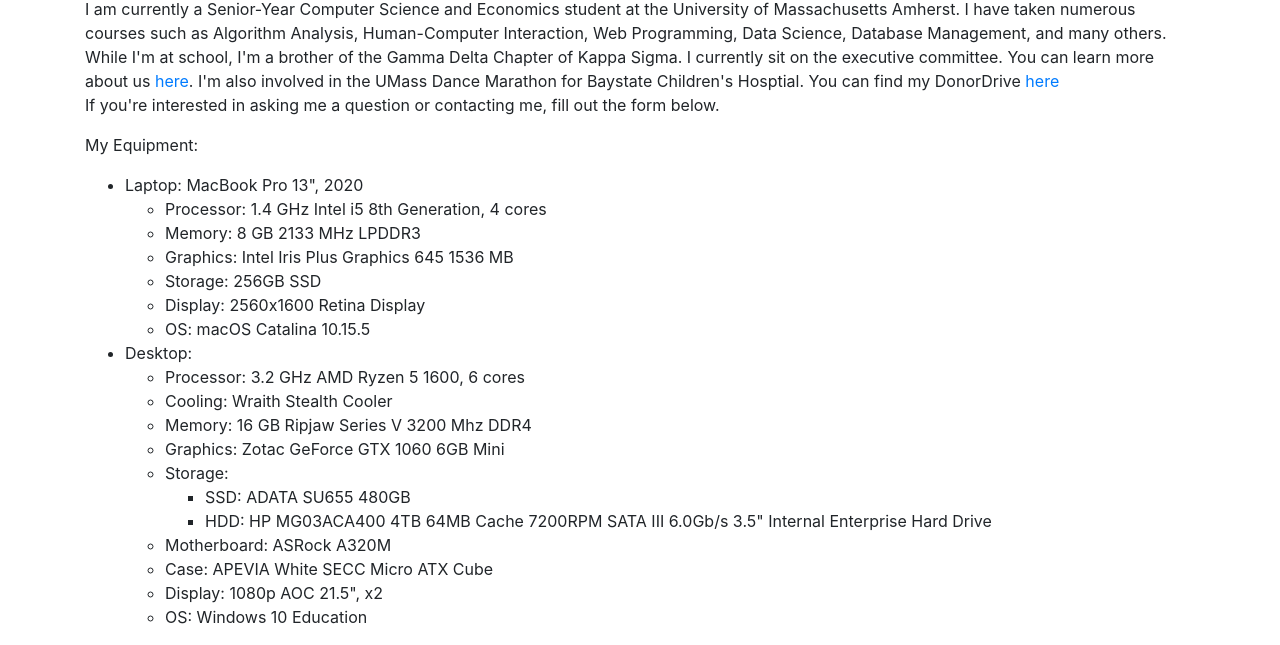
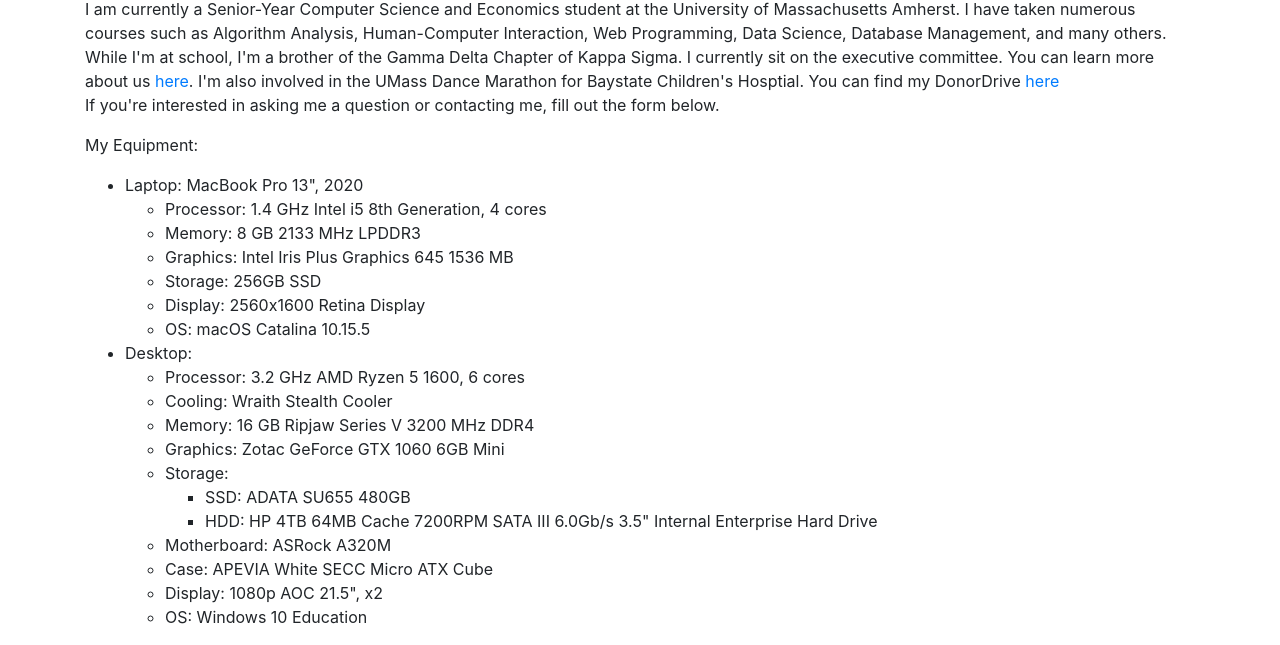
Before and after one commit to joepasquale/old-website, a plain HTML site: page index.html in a window 1280 px wide. Shown: the part 232-877 px from the top of the page. Drawn offline with nearby package versions, Linux system fonts and the light colour scheme.

```diff
--- a/index.html
+++ b/index.html
@@ -84,12 +84,12 @@
                 <ul>
                     <li>Processor: 3.2 GHz AMD Ryzen 5 1600, 6 cores</li>
                     <li>Cooling: Wraith Stealth Cooler</li>
-                    <li>Memory: 16 GB Ripjaw Series V 3200 Mhz DDR4</li>
+                    <li>Memory: 16 GB Ripjaw Series V 3200 MHz DDR4</li>
                     <li>Graphics: Zotac GeForce GTX 1060 6GB Mini</li>
                     <li>Storage:
                         <ul>
                             <li>SSD: ADATA SU655 480GB</li>
-                            <li>HDD: HP MG03ACA400 4TB 64MB Cache 7200RPM SATA III 6.0Gb/s 3.5" Internal Enterprise Hard
+                            <li>HDD: HP 4TB 64MB Cache 7200RPM SATA III 6.0Gb/s 3.5" Internal Enterprise Hard
                                 Drive</li>
                         </ul>
                     </li>
```
Also changed, not shown: misc.html (added), projects.html (added).
